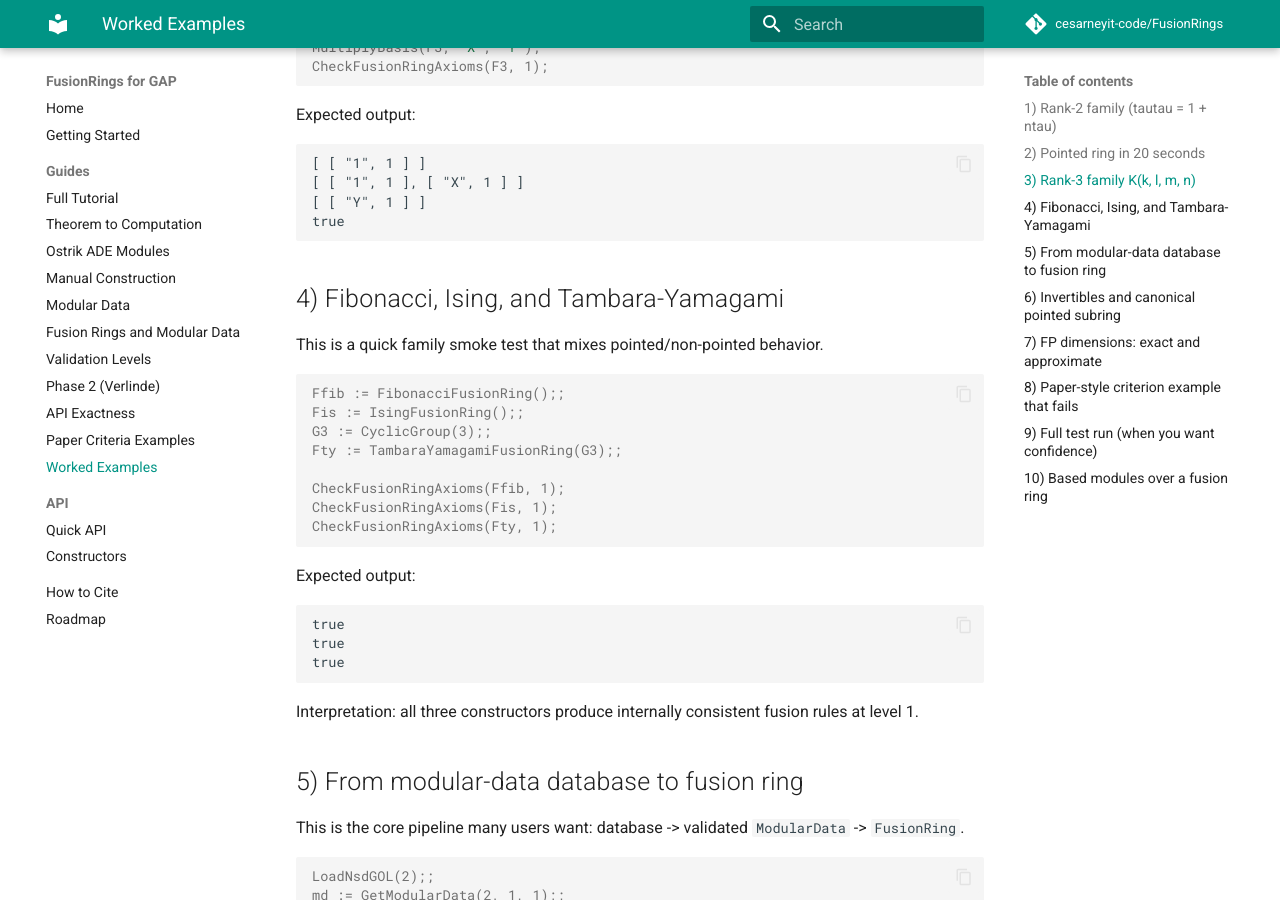
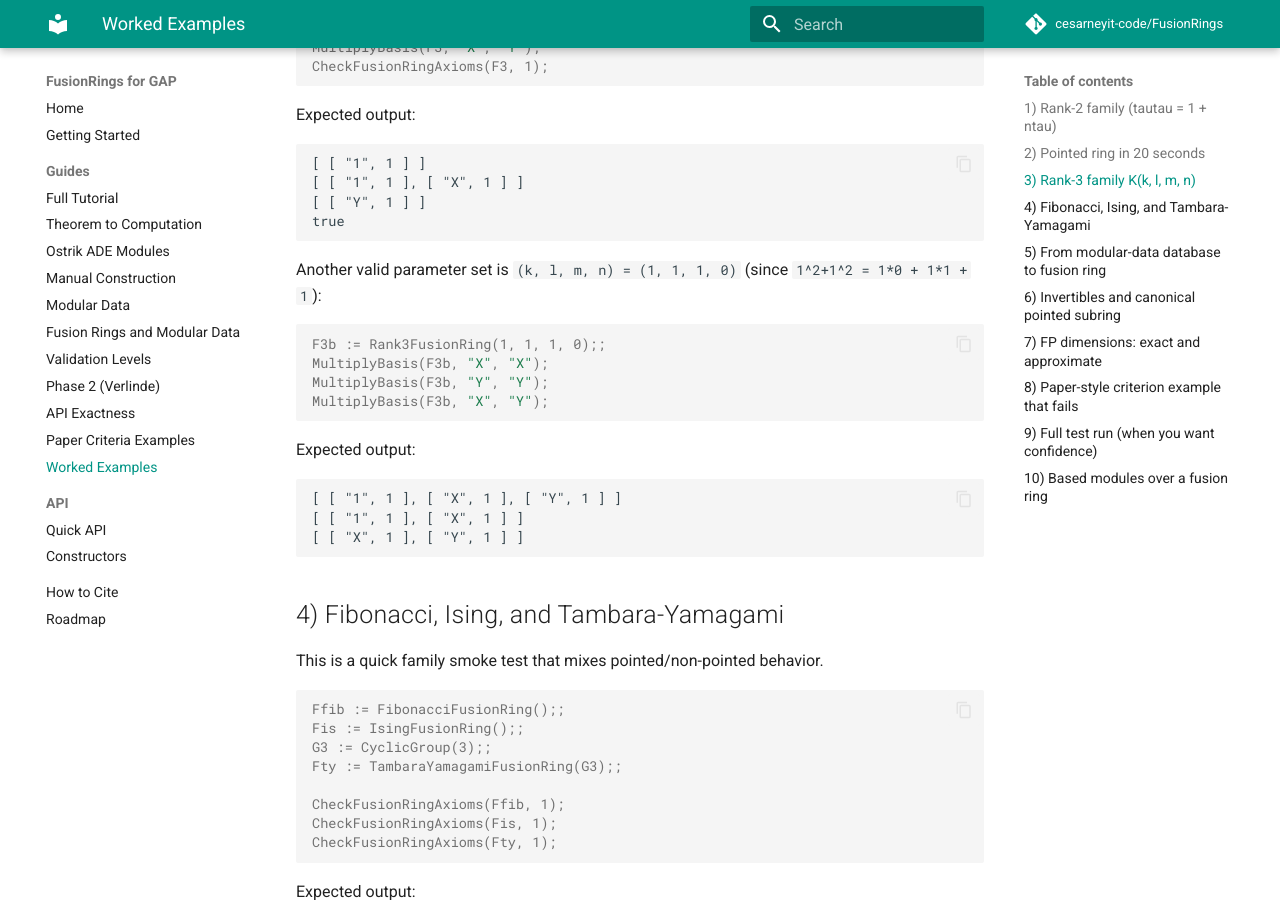
Before and after one commit to cesarneyit-code/FusionRings, an MkDocs documentation site: the page built from webdocs/guide/examples.md, in a window 1280 px wide and 900 px high, scrolled down 1656 px. Built offline with MkDocs 1.6.1 and Material for MkDocs 9.7.7, drawn with Linux system fonts in a browser that asks for light colours; comment, search, counter and statistics services are not loaded.

Commit message:
docs: add second rank-3 parameter example

````diff
--- a/webdocs/guide/examples.md
+++ b/webdocs/guide/examples.md
@@ -90,6 +90,23 @@ Expected output:
 [ [ "1", 1 ], [ "X", 1 ] ]
 [ [ "Y", 1 ] ]
 true
+```
+
+Another valid parameter set is `(k, l, m, n) = (1, 1, 1, 0)` (since `1^2+1^2 = 1*0 + 1*1 + 1`):
+
+```gap
+F3b := Rank3FusionRing(1, 1, 1, 0);;
+MultiplyBasis(F3b, "X", "X");
+MultiplyBasis(F3b, "Y", "Y");
+MultiplyBasis(F3b, "X", "Y");
+```
+
+Expected output:
+
+```text
+[ [ "1", 1 ], [ "X", 1 ], [ "Y", 1 ] ]
+[ [ "1", 1 ], [ "X", 1 ] ]
+[ [ "X", 1 ], [ "Y", 1 ] ]
 ```
 
 ## 4) Fibonacci, Ising, and Tambara-Yamagami
````
Also changed, not shown: webdocs/guide/full-tutorial.md (+8 -0 lines), webdocs/guide/fusion-rings-and-modular-data.md (+5 -0 lines), webdocs/guide/getting-started.md (+8 -0 lines), webdocs/guide/manual-construction.md (+5 -0 lines), 1 other file.
